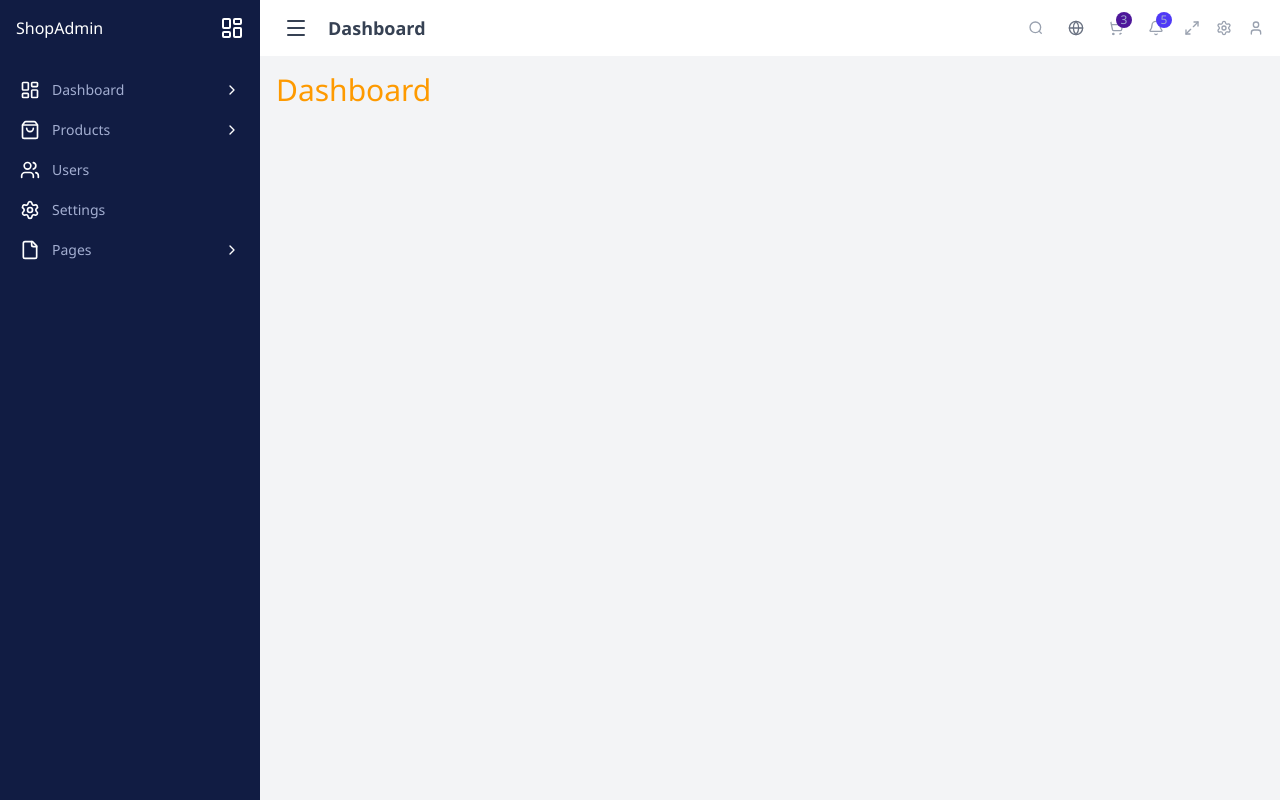
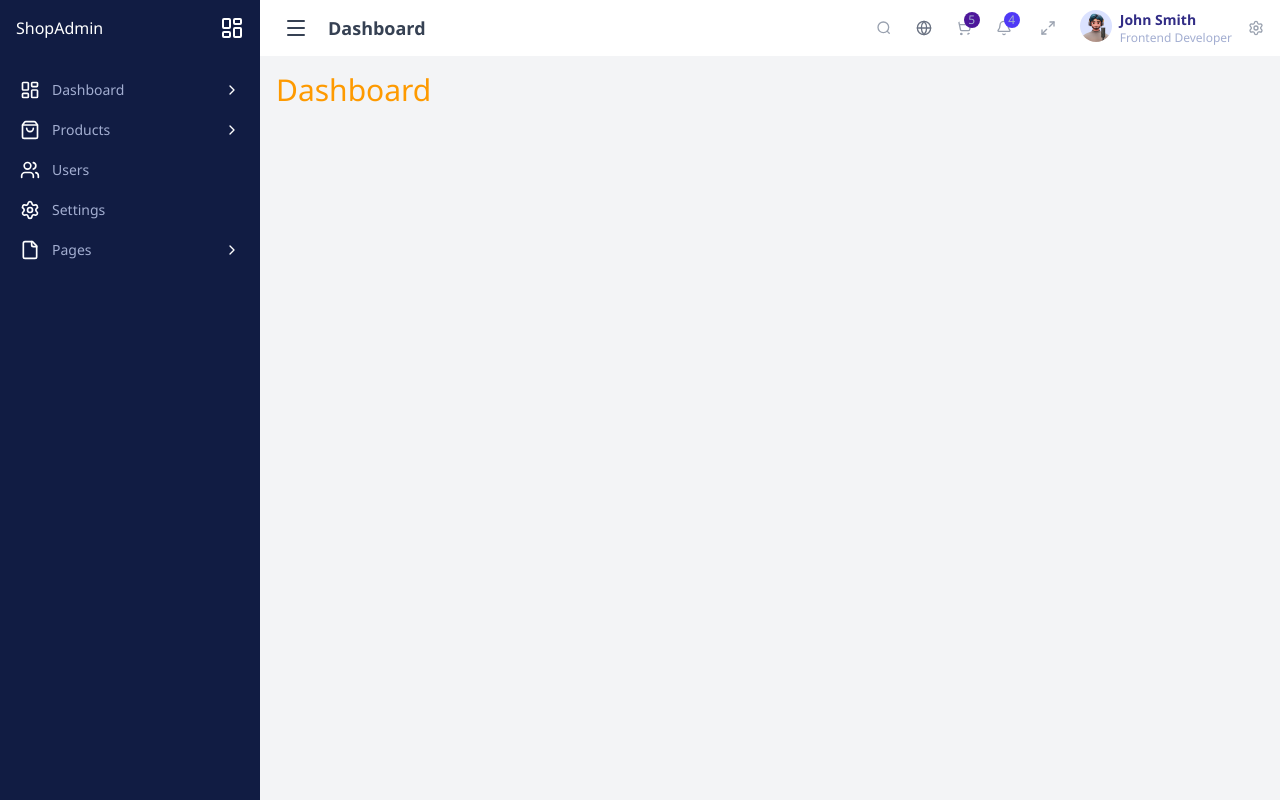
Before and after one commit to jakariya-ahmed/react-admin, a React app: page /admin in a window 1280 px wide. Built offline with nearby package versions, Linux system fonts and the light colour scheme; the HTML template or start-up script is replaced by a standard one.

Commit message:
added topbar notification

```diff
--- a/src/component/topbar/CartDropdown.jsx
+++ b/src/component/topbar/CartDropdown.jsx
@@ -14,7 +14,7 @@ const CartDropdown = ({ items, onRemove }) => {
       </div>
 
       {/* Product List */}
-      <div className="max-h-64 overflow-y-auto">
+      <div className="max-h-100 overflow-y-auto">
         {items.length === 0 ? (
           <p className="text-center text-gray-500 py-4 text-sm">
             Your cart is empty.
--- /dev/null
+++ b/src/component/topbar/FullScreenToggle.jsx
@@ -0,0 +1,37 @@
+// src/components/FullScreenToggle.jsx
+import React, { useState } from "react";
+import { Maximize2, Minimize2 } from "lucide-react";
+
+const FullScreenToggle = () => {
+  const [isFullScreen, setIsFullScreen] = useState(false);
+
+  const toggleFullScreen = () => {
+    if (!document.fullscreenElement) {
+      // Enter fullscreen
+      document.documentElement.requestFullscreen();
+      setIsFullScreen(true);
+    } else {
+      // Exit fullscreen
+      if (document.exitFullscreen) {
+        document.exitFullscreen();
+      }
+      setIsFullScreen(false);
+    }
+  };
+
+  return (
+    <button
+      onClick={toggleFullScreen}
+      title={isFullScreen ? "Exit Fullscreen" : "Enter Fullscreen"}
+      className="hidden sm:flex items-center justify-center w-8 h-8 rounded-full hover:bg-gray-200 transition"
+    >
+      {isFullScreen ? (
+        <Minimize2 className="text-gray-400 hover:text-amber-500 w-4 h-4" />
+      ) : (
+        <Maximize2 className="text-gray-400 hover:text-amber-500 w-4 h-4" />
+      )}
+    </button>
+  );
+};
+
+export default FullScreenToggle;
--- /dev/null
+++ b/src/component/topbar/NotificationDropdown.jsx
@@ -0,0 +1,91 @@
+import React, { useState, useEffect, useRef } from "react";
+import { Bell, X } from "lucide-react";
+
+const NotificationDropdown = () => {
+  const [isOpen, setIsOpen] = useState(false);
+  const [notifications, setNotifications] = useState([
+    { id: 1, text: "Your order has been shipped", time: "2h ago" },
+    { id: 2, text: "New message from support", time: "5h ago" },
+    { id: 3, text: "Weekly report is ready", time: "1d ago" },
+    { id: 4, text: "Password changed successfully", time: "2d ago" },
+  ]);
+
+  const dropdownRef = useRef(null);
+
+  // Close on outside click
+  useEffect(() => {
+    const handleClickOutside = (e) => {
+      if (dropdownRef.current && !dropdownRef.current.contains(e.target)) {
+        setIsOpen(false);
+      }
+    };
+    document.addEventListener("mousedown", handleClickOutside);
+    return () => document.removeEventListener("mousedown", handleClickOutside);
+  }, []);
+
+  // Remove a single notification (dropdown stays open)
+  const handleRemove = (id) => {
+    setNotifications((prev) => prev.filter((item) => item.id !== id));
+  };
+
+  return (
+    <div className="relative" ref={dropdownRef}>
+      {/* 🔔 Bell Icon */}
+      <div
+        className="relative cursor-pointer hidden sm:block"
+        onClick={() => setIsOpen(!isOpen)}
+      >
+        <Bell className="w-6 h-6 p-1 text-gray-400 rounded-full hover:bg-gray-200 hover:text-amber-500 transition" />
+        {notifications.length > 0 && (
+          <span className="absolute text-center -top-1 -right-1 bg-indigo-600 text-white text-xs rounded-full px-1 w-4 h-4">
+            {notifications.length}
+          </span>
+        )}
+      </div>
+
+      {/* 🧾 Dropdown Card */}
+      {isOpen && (
+        <div className="absolute right-0 mt-2 w-72 bg-white border border-gray-200 rounded-2xl shadow-lg p-3 z-50">
+          {/* Header */}
+          <div className="flex items-center justify-between border-b border-gray-200 pb-2 mb-2">
+            <h3 className="text-sm font-semibold text-gray-800">
+              Notifications
+            </h3>
+            <span className="text-xs text-gray-500">
+              {notifications.length} items
+            </span>
+          </div>
+
+          {/* List */}
+          <div className="max-h-90 overflow-y-auto space-y-2">
+            {notifications.length === 0 ? (
+              <p className="text-sm text-center text-gray-400">
+                No notifications
+              </p>
+            ) : (
+              notifications.map((note) => (
+                <div
+                  key={note.id}
+                  className="flex items-start justify-between bg-gray-50 hover:bg-gray-100 rounded-lg p-2 transition"
+                >
+                  <div>
+                    <p className="text-sm text-gray-700">{note.text}</p>
+                    <span className="text-xs text-gray-400">{note.time}</span>
+                  </div>
+                  <button
+                    onClick={() => handleRemove(note.id)}
+                    className="text-gray-400 hover:text-red-500 transition"
+                  >
+                    <X className="w-4 h-4" />
+                  </button>
+                </div>
+              ))
+            )}
+          </div>
+        </div>
+      )}
+    </div>
+  );
+};
+
+export default NotificationDropdown;
--- a/src/component/topbar/Topbar.jsx
+++ b/src/component/topbar/Topbar.jsx
@@ -13,7 +13,9 @@ import { useRef, useState, useEffect } from "react";
 import SearchModal from "./SearchModal";
 import LanguageDropdown from "./LanguageDropdown ";
 import CartDropdown from "./CartDropdown";
-
+import { TopbarCartItems } from "../../data/data";
+import FullScreenToggle from "./FullScreenToggle";
+import NotificationDropdown from "./NotificationDropdown";
 export default function Topbar({ toggleSidebar }) {
     const [isSearchOpen, setIsSearchOpen] = useState(false);
     // languages states
@@ -21,26 +23,7 @@ export default function Topbar({ toggleSidebar }) {
     const [currentLang, setCurrentLang] = useState("en");
     // cart products state
     const [isCartOpen, setIsCartOpen] = useState(false);
-    const [cartItems, setCartItems] = useState([
-      {
-        id: 1,
-        name: "Wireless Headphones",
-        price: 120,
-        image: "/img/headphone.png",
-      },
-      {
-        id: 2,
-        name: "Smart Watch",
-        price: 90,
-        image: "/img/watch.png",
-      },
-      {
-        id: 3,
-        name: "Bluetooth Speaker",
-        price: 75,
-        image: "/img/speaker.png",
-      },
-    ]);
+    const [cartItems, setCartItems] = useState(TopbarCartItems);
 
     const dropdownRef = useRef(null);
     // Close dropdown on outside click
@@ -129,16 +112,19 @@ export default function Topbar({ toggleSidebar }) {
         )}
       </div>
 
-        <div className="relative cursor-pointer hidden sm:block">
-          <Bell className="w-6 h-6 p-1 text-gray-400 cursor-pointer rounded-full hover:bg-gray-200 hover:text-amber-500 transition hidden sm:block"  />
-          <span className="absolute text-center -top-1 -right-1 bg-indigo-600 text-white text-xs rounded-full px-1 w-4 h-4">
-            5
-          </span>
+        <NotificationDropdown />
+
+        <FullScreenToggle />
+        <div className="flex gap-x-2 cursor-pointer">
+          <div>
+            <img src="/img/avatar.jpeg" className="w-8 h-8 rounded-full" alt="Profile" />
+          </div>
+          <div className="leading-tight">
+            <p className="text-sm -mb-1 font-semibold text-indigo-900 ">John Smith</p>
+            <span className="text-xs text-gray-600 ">Frontend Developer</span>
+          </div>
         </div>
-
-        <Maximize2 className="text-gray-400 cursor-pointer hover:text-amber-500 hidden sm:block w-4" />
         <Settings className="text-gray-400 cursor-pointer hover:text-amber-500 hidden sm:block w-4" />
-        <User className="text-gray-400 cursor-pointer hover:text-amber-500 hidden sm:block w-4" />
       </div>
 
       <SearchModal isOpen={isSearchOpen} onClose={() => setIsSearchOpen(false)} />
--- a/src/data/data.js
+++ b/src/data/data.js
@@ -1,5 +1,5 @@
-
-export const products = [
+import { getRandomDate } from "../utils/generateRandomData"
+export const TopbarCartItems = [
   {
     id: 1,
     cat: 'Fashion',
@@ -50,64 +50,5 @@ export const products = [
     status: 'completed',
     date: getRandomDate(),
   },
-  {
-    id: 6,
-    cat: 'Fashion',
-    name: "Ethnic School bag for children",
-    price: 1200,
-    image: "/img/tp-5.png",
-    stock: 'In Stock',
-    status: 'completed',
-    date: getRandomDate(),
-  },
-  {
-    id: 7,
-    cat: 'Electronic',
-    name: "Dslr Camera",
-    price: 1200,
-    image: "/img/tp-2.png",
-    stock: 'In Stock',
-    status: 'pending',
-    date: getRandomDate(),
-  },
-    {
-    id: 8,
-    cat: 'Fashion',
-    name: "Leather jacket for men",
-    price: 1200,
-    image: "/img/tp-3.png",
-    stock: 'In Stock',
-    status: 'pending',
-    date: getRandomDate(),
-  },
-  {
-    id: 9,
-    cat: 'Fashion',
-    name: "White shirt for man",
-    price: 1200,
-    image: "/img/tp-4.png",
-    stock: 'Stock Out',
-    status: 'pending',
-    date: getRandomDate(),
-  },
-  {
-    id: 10,
-    cat: 'Fashion',
-    name: "Ethnic School bag for children",
-    price: 1200,
-    image: "/img/tp-5.png",
-    stock: 'In Stock',
-    status: 'delivered',
-    date: getRandomDate(),
-  },
-  {
-    id: 11,
-    cat: 'Electronic',
-    name: "Dslr Camera",
-    price: 1200,
-    image: "/img/tp-2.png",
-    stock: 'In Stock',
-    status: 'delivered',
-    date: getRandomDate(),
-  },
+
 ]
--- /dev/null
+++ b/src/utils/generateRandomData.js
@@ -0,0 +1,11 @@
+export const getRandomDate = () => {
+    const today = new Date();
+    const pastDate = new Date(today);
+    pastDate.setDate(today.getDate - Math.floor(Math.random() * 30));
+    // Format like "26 May 2025"
+    return pastDate.toLocaleDateString('en-GB', {
+        day: '2-digit',
+        month: 'short',
+        year: 'numeric'
+    });
+}
```
Also changed, not shown: public/img/avatar.jpeg (added), src/component/topbar/ProfileDropdown.js (added).
